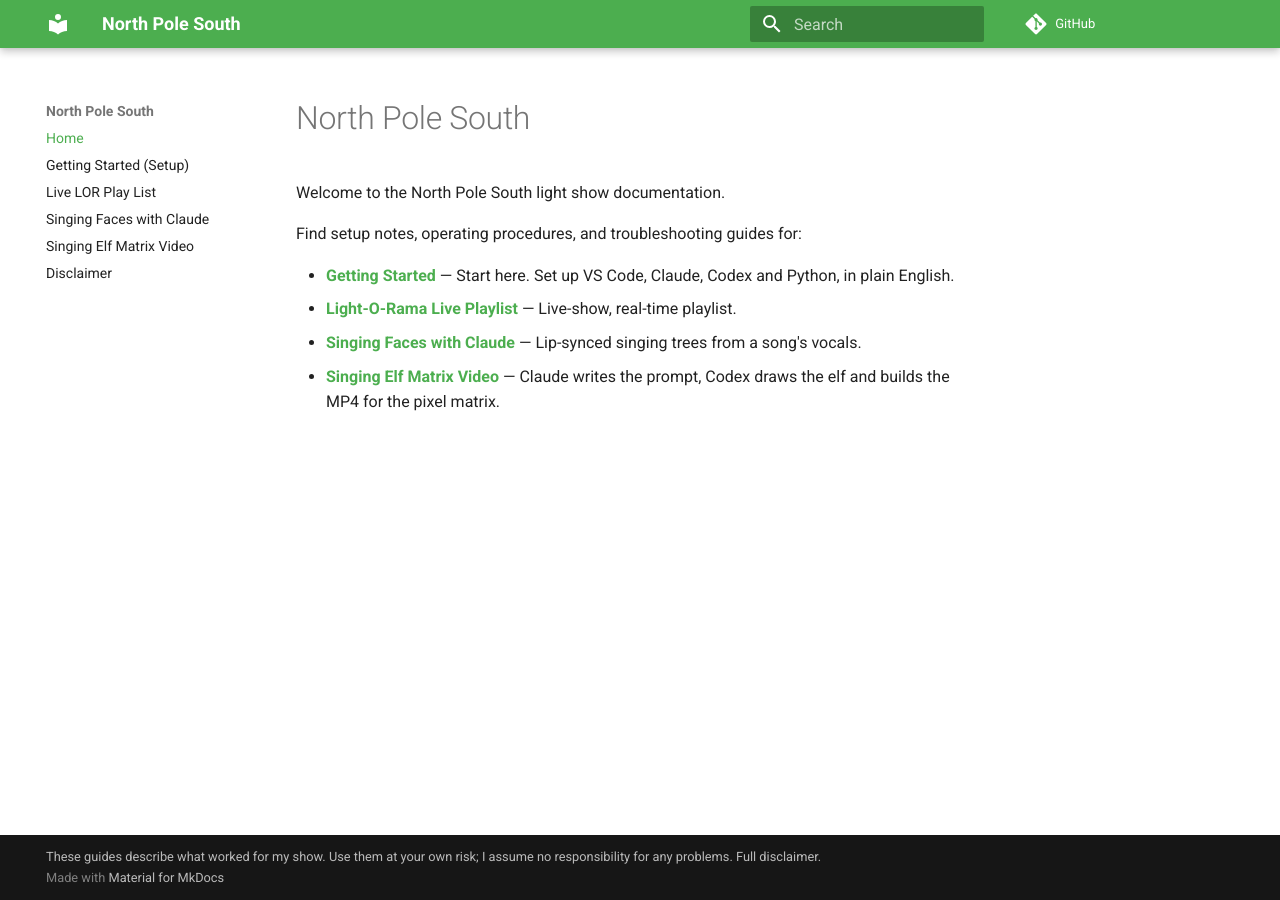
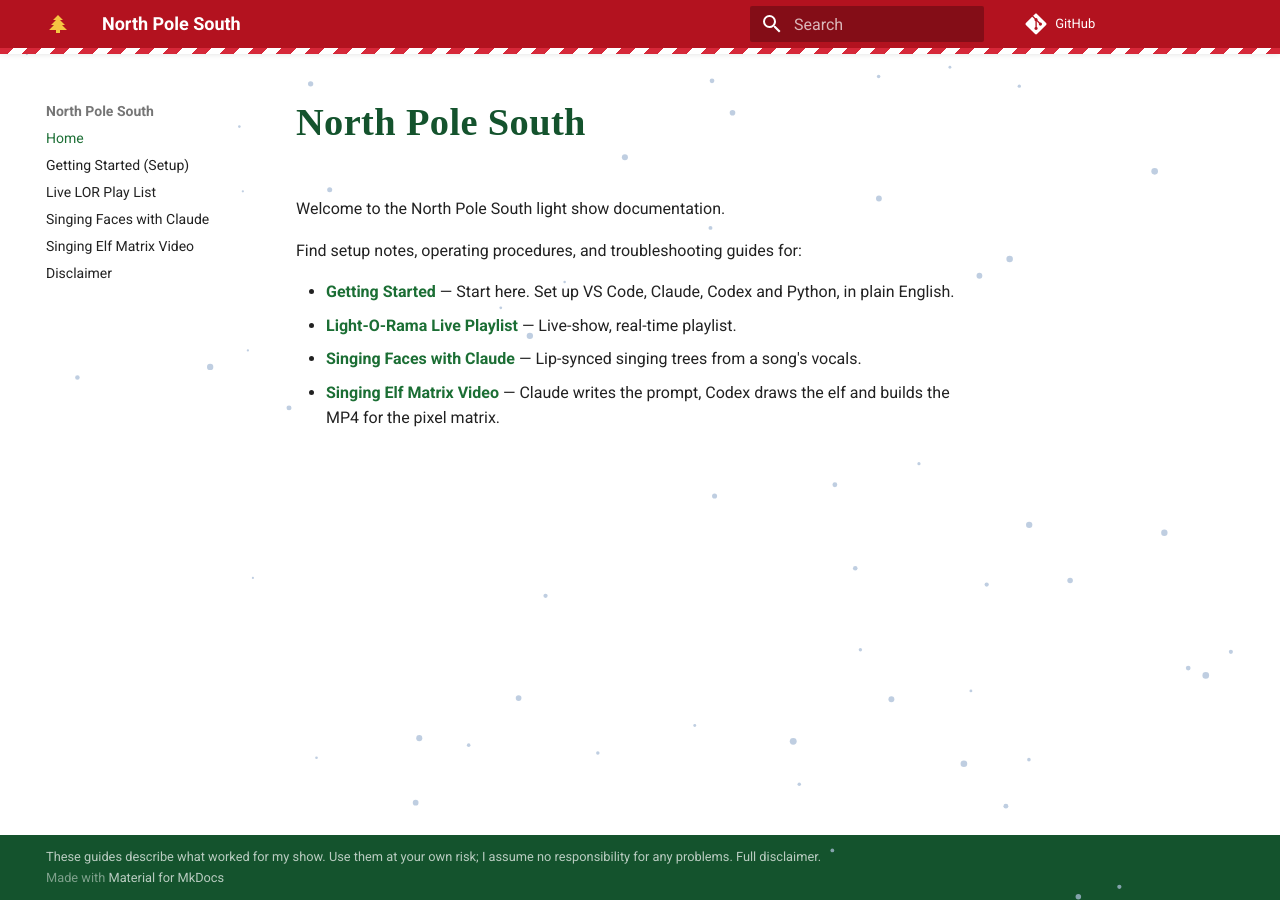
Before and after one commit to northpolesouth/northpolesouth.github.io, an MkDocs documentation site: the page built from docs/index.md, in a window 1280 px wide. Built offline with MkDocs 1.6.1 and Material for MkDocs 9.7.7, drawn with Linux system fonts in a browser that asks for light colours; some web fonts are replaced; comment, search, counter and statistics services are not loaded.

Commit message:
Add Christmas theme to docs site
Santa red and pine green colors, candy-cane header stripe, festive h1
font, pine-tree logo and favicon, and gentle snowfall that respects
prefers-reduced-motion.

Co-Authored-By: Claude Opus 5.5 <noreply@anthropic.com>

```diff
--- /dev/null
+++ b/docs/javascripts/snow.js
@@ -0,0 +1,54 @@
+// Gentle snowfall. Off for visitors who prefer reduced motion.
+(function () {
+  if (window.matchMedia("(prefers-reduced-motion: reduce)").matches) return;
+
+  var canvas = document.createElement("canvas");
+  canvas.id = "nps-snow";
+  canvas.setAttribute("aria-hidden", "true");
+  document.body.appendChild(canvas);
+  var ctx = canvas.getContext("2d");
+
+  var flakes = [];
+  var w, h;
+
+  function resize() {
+    w = canvas.width = window.innerWidth;
+    h = canvas.height = window.innerHeight;
+  }
+
+  function makeFlake(startAtTop) {
+    return {
+      x: Math.random() * w,
+      y: startAtTop ? -10 : Math.random() * h,
+      r: 1 + Math.random() * 2.5,
+      speed: 0.3 + Math.random() * 0.8,
+      drift: Math.random() * Math.PI * 2
+    };
+  }
+
+  resize();
+  window.addEventListener("resize", resize);
+  var count = Math.min(60, Math.round(w / 20));
+  for (var i = 0; i < count; i++) flakes.push(makeFlake(false));
+
+  function draw() {
+    ctx.clearRect(0, 0, w, h);
+    ctx.fillStyle = "rgba(170, 190, 215, 0.75)";
+    for (var i = 0; i < flakes.length; i++) {
+      var f = flakes[i];
+      f.y += f.speed;
+      f.drift += 0.01;
+      f.x += Math.sin(f.drift) * 0.4;
+      if (f.y > h + 10) flakes[i] = makeFlake(true);
+      ctx.beginPath();
+      ctx.arc(f.x, f.y, f.r, 0, Math.PI * 2);
+      ctx.fill();
+    }
+    if (!document.hidden) requestAnimationFrame(draw);
+  }
+
+  document.addEventListener("visibilitychange", function () {
+    if (!document.hidden) requestAnimationFrame(draw);
+  });
+  requestAnimationFrame(draw);
+})();
--- /dev/null
+++ b/docs/stylesheets/christmas.css
@@ -0,0 +1,68 @@
+/* North Pole South Christmas theme for MkDocs Material */
+@import url("https://fonts.googleapis.com/css2?family=Mountains+of+Christmas:wght@700&display=swap");
+
+:root > * {
+  --md-primary-fg-color: #b3121f;        /* Santa red header */
+  --md-primary-fg-color--light: #d62839;
+  --md-primary-fg-color--dark: #8a0d17;
+  --md-accent-fg-color: #1b7a3a;         /* pine green on hover */
+  --md-typeset-a-color: #1b6e34;         /* pine green links */
+  --nps-green: #14532d;
+  --nps-gold: #f5c542;
+}
+
+/* Candy-cane stripe under the header */
+.md-header::after {
+  content: "";
+  position: absolute;
+  left: 0;
+  right: 0;
+  bottom: -6px;
+  height: 6px;
+  background: repeating-linear-gradient(
+    -45deg,
+    #d62839 0 10px,
+    #ffffff 10px 20px
+  );
+  pointer-events: none;
+}
+
+/* Festive page titles */
+.md-typeset h1 {
+  font-family: "Mountains of Christmas", cursive;
+  font-weight: 700;
+  font-size: 2.4em;
+  color: var(--nps-green);
+  letter-spacing: 0.01em;
+}
+
+.md-typeset h2 {
+  color: var(--nps-green);
+  border-bottom: 2px solid #e8d9a8;
+  padding-bottom: 0.2em;
+}
+
+/* Gold star on the header logo */
+.md-header__button.md-logo svg {
+  fill: var(--nps-gold);
+}
+
+/* Evergreen footer */
+.md-footer-meta {
+  background-color: var(--nps-green);
+}
+
+/* Tables: soft red header row */
+.md-typeset table:not([class]) th {
+  background-color: #fbe9eb;
+}
+
+/* Snowfall canvas sits behind clicks, above the page */
+#nps-snow {
+  position: fixed;
+  inset: 0;
+  width: 100%;
+  height: 100%;
+  pointer-events: none;
+  z-index: 3;
+}
--- a/mkdocs.yml
+++ b/mkdocs.yml
@@ -9,8 +9,11 @@ copyright: >
 theme:
   name: material
   palette:
-    primary: green
-    accent: red
+    primary: custom
+    accent: custom
+  icon:
+    logo: material/pine-tree
+  favicon: assets/favicon.svg
   features:
     - navigation.sections
     - navigation.top
@@ -24,6 +27,12 @@ nav:
   - Singing Elf Matrix Video: singing-elf-matrix-video.md
   - Disclaimer: disclaimer.md
 
+extra_css:
+  - stylesheets/christmas.css
+
+extra_javascript:
+  - javascripts/snow.js
+
 markdown_extensions:
   - admonition
 
```
Also changed, not shown: docs/assets/favicon.svg (added).
